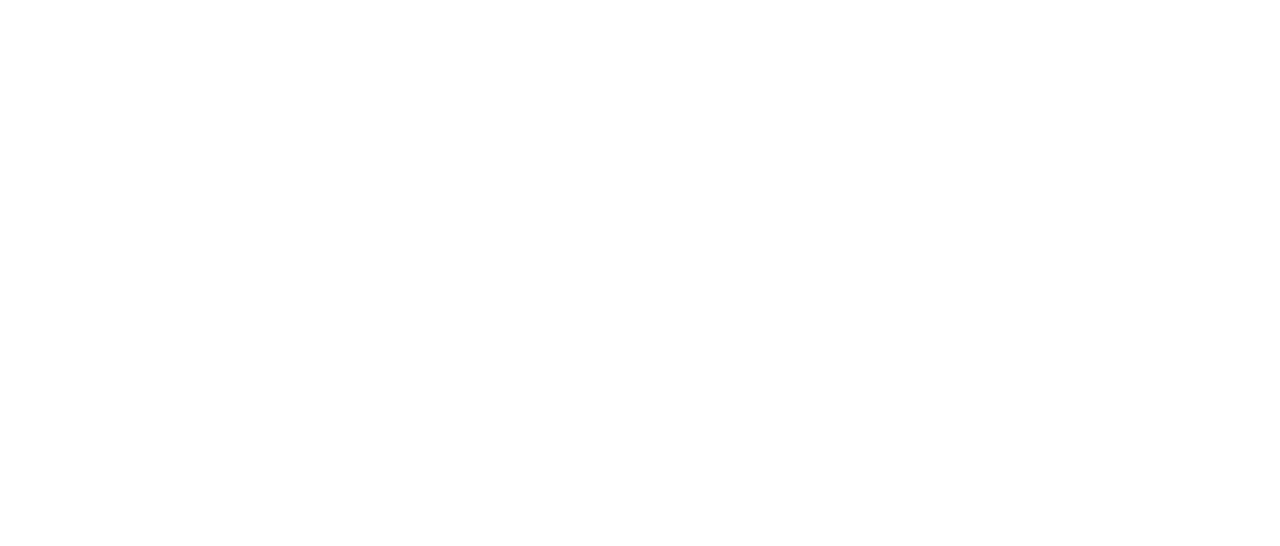
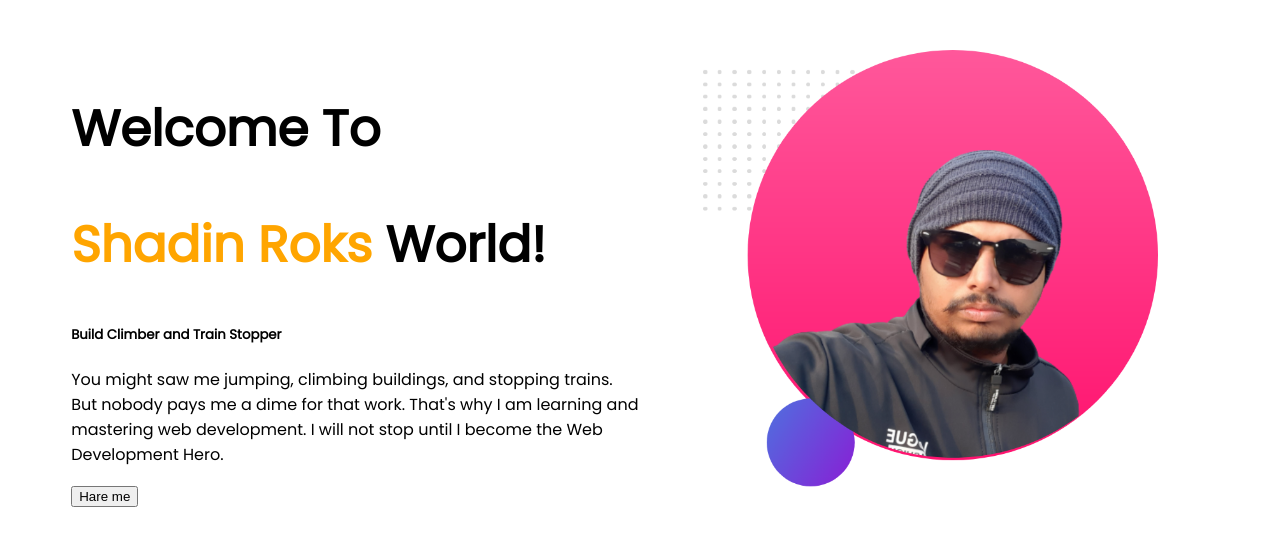
Before and after one commit to shadinraj20/developer-portfolio, a plain HTML site: page index.html in a window 1280 px wide. Drawn offline with Linux system fonts and the light colour scheme.

Commit message:
first part

```diff
--- a/index.html
+++ b/index.html
@@ -5,9 +5,24 @@
     <meta http-equiv="X-UA-Compatible" content="IE=edge">
     <meta name="viewport" content="width=device-width, initial-scale=1.0">
     <title>shadin portfolio</title>
+    <link rel="preconnect" href="https://fonts.googleapis.com">
+    <link rel="preconnect" href="https://fonts.gstatic.com" crossorigin>
+    <link href="https://fonts.googleapis.com/css2?family=Poppins&display=swap" rel="stylesheet">
     <link rel="stylesheet" href="style.css">
-</head>
-<body>
-
-</body>
-</html>
+    </head>
+    <body>
+            <section>
+            <div class="half-width">
+                <h1>Welcome To</h1>
+                <h1><span class="orenge">Shadin Roks</span> World!</h1>
+                <h5>Build Climber and Train Stopper</h5>
+                <p>You might saw me jumping, climbing buildings,
+                and stopping trains. But nobody pays me a dime for that work. That's why I am learning and mastering web development. I will not stop until I become the Web Development Hero.</p>
+               <a class="btn" href="https://www.linkedin.com/in/md-imam-hossain-shadin-193abb19a/"><button >Hare me</button></a>
+                </div>
+                <div class="half-width">
+                    <img src="images/my-bg2.png" alt="">
+                </div>
+            </section>
+        </body>
+        </html>
--- a/style.css
+++ b/style.css
@@ -0,0 +1,24 @@
+body{
+    font-family: 'Poppins', sans-serif;
+}
+h1{
+    font-size: 50px;
+}
+.orenge{
+    color: orange;
+}
+.btn{
+    color: coral;
+}
+
+section{
+    display: flex;
+    margin-top: 50px;
+}
+.half-width{
+    width: 50%;
+    padding-left: 5%;
+}
+.half-width img{
+    width: 80%;
+}
```
Also changed, not shown: images/dream-bg.png (added), images/exp-bg.png (added), images/jhankar.png (added), images/jhankar2.png (added), images/my-bg.png (added), images/my-bg2.png (added), images/top-banner.png (added), 7 other files.
